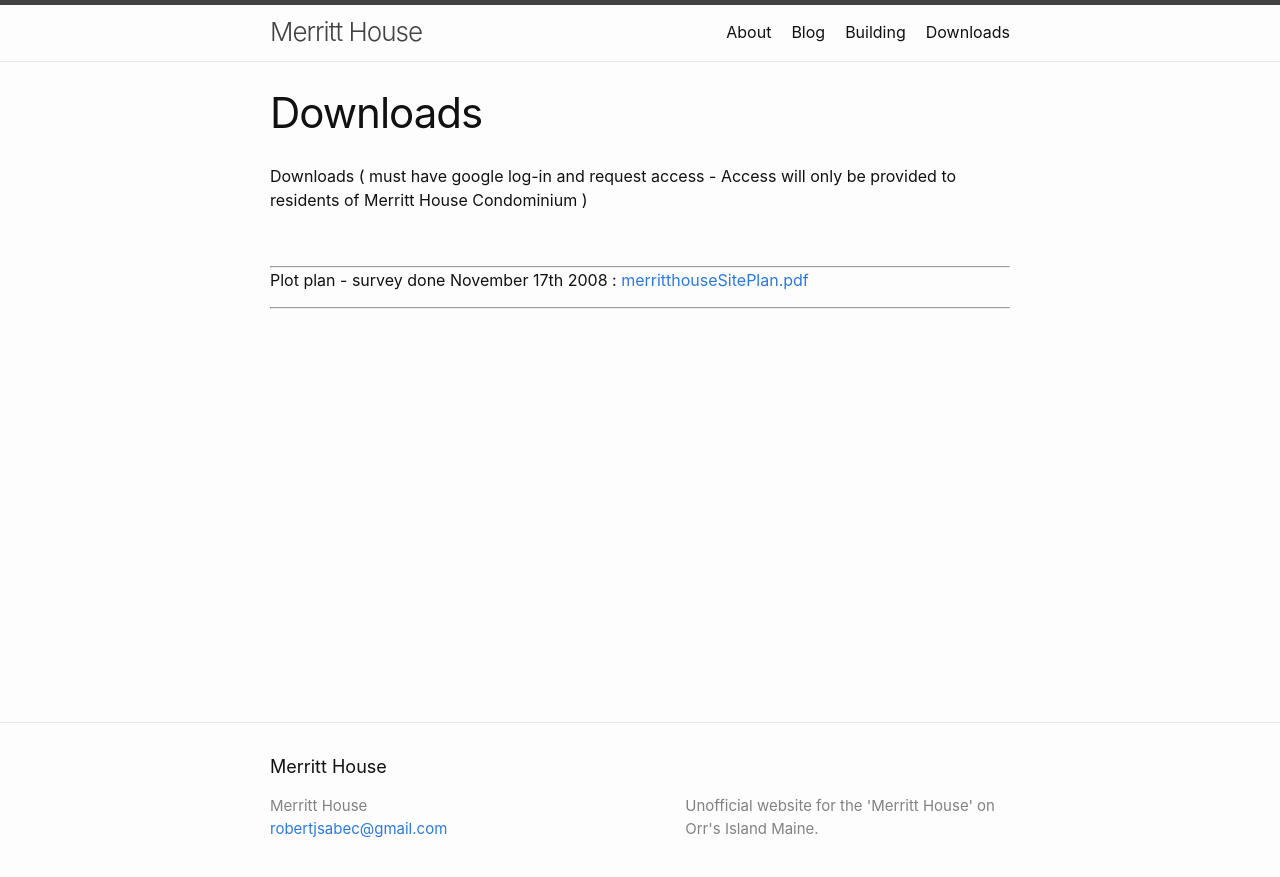
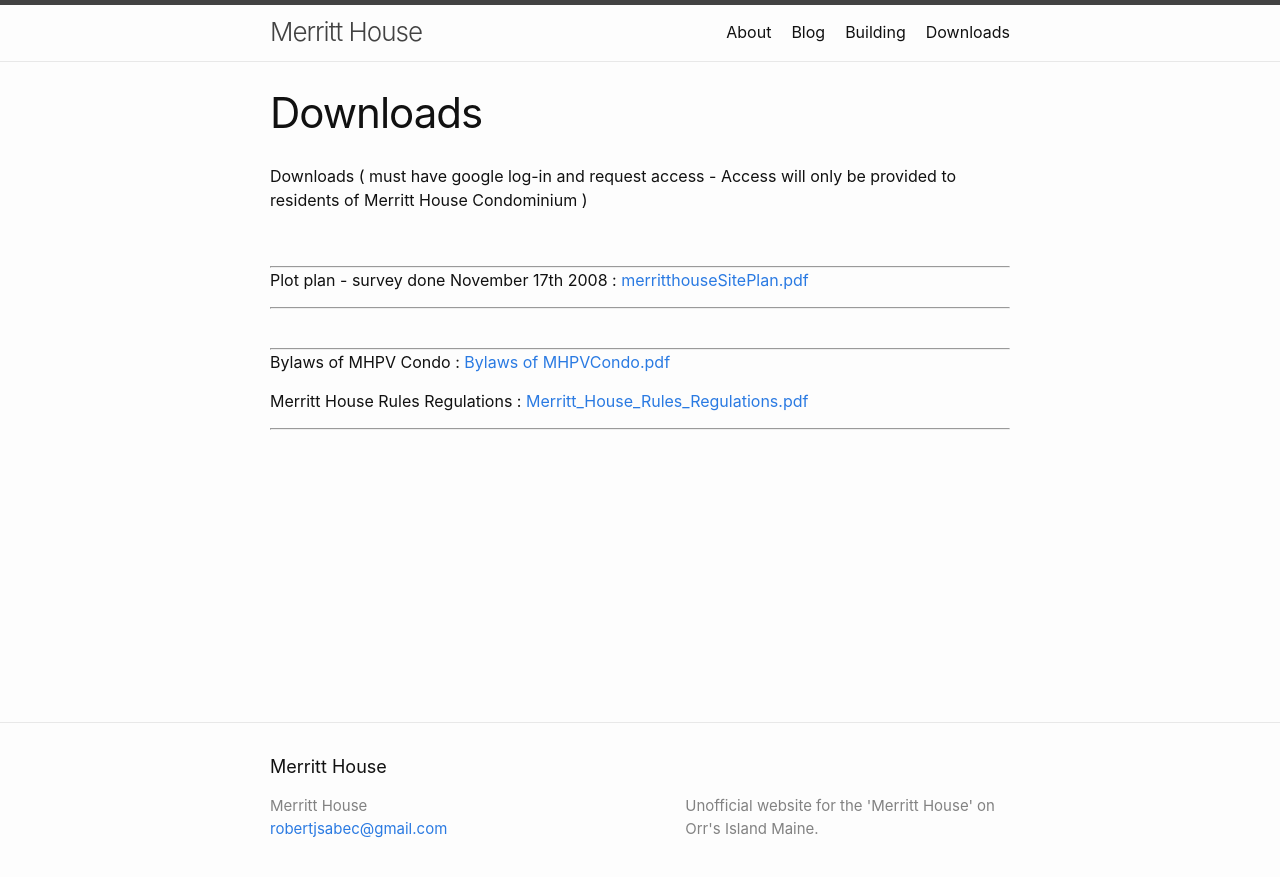
Before and after one commit to rsabec/merritthouse, a Jekyll site: the page built from downloads.markdown, in a window 1280 px wide. Shown: the top 877 px of the page. Built offline with Jekyll 4.4.1, drawn with Linux system fonts in a browser that asks for light colours.

Commit message:
bylaws and rules download links
linka added

```diff
--- a/building.markdown
+++ b/building.markdown
@@ -10,7 +10,11 @@ permalink: /building/
 <hr>
 <br>
 <h1>Trash Collection</h1>
-<p>placeholder for trashcollection text</p>
+<p>Twice weekly garbage pickup usually Wed and Fri.
+	<br>
+Service: Twice weekly pickup of trash, recycles, returnables, and flattened cardboard. Trash
+should be double bagged. Recycles should be in a single bag for easier containment. Disposal of
+trash is in marked bins and cans alongside the shed.</p>
 <iframe src="https://drive.google.com/file/d/1pTm3o_28-fcXpnvxOdMJ1dVxrTvDyEEb/preview" width="640" height="480" allow="autoplay"></iframe>
 <h1>Snow Plowing</h1>
 <p> placeholder for info on snow removal</p>
--- a/downloads.markdown
+++ b/downloads.markdown
@@ -8,8 +8,18 @@ permalink: /downloads/
 <p>Downloads ( must have google log-in and request access - Access will only be provided to residents of Merritt House Condominium )</p>
 <br>
 <hr>
-
 Plot plan - survey done November 17th 2008 :
 	<a href="https://drive.google.com/file/d/1t45DL1FopYxRsHJDIbwkYTdxyFXAW3KG/view?usp=sharing">merritthouseSitePlan.pdf</a>
+<hr>
+
+<br>
 
 <hr>
+Bylaws of MHPV Condo  :
+	<a href="https://drive.google.com/file/d/18as2LV-m3d9m8Y6i9J3FJGcempwQdYvQ/view?usp=sharing">Bylaws of MHPVCondo.pdf</a>
+	<br>
+
+Merritt House Rules Regulations :
+<a href="https://drive.google.com/file/d/1XmUvGLXyRZUH7qrozJWqAmRKKuQxwsI4/view?usp=sharing">Merritt_House_Rules_Regulations.pdf</a>
+
+<hr>
```
